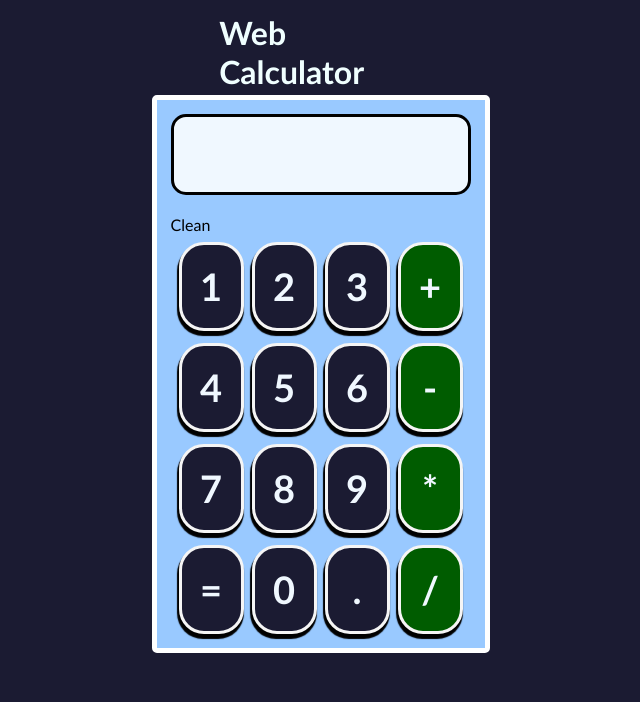
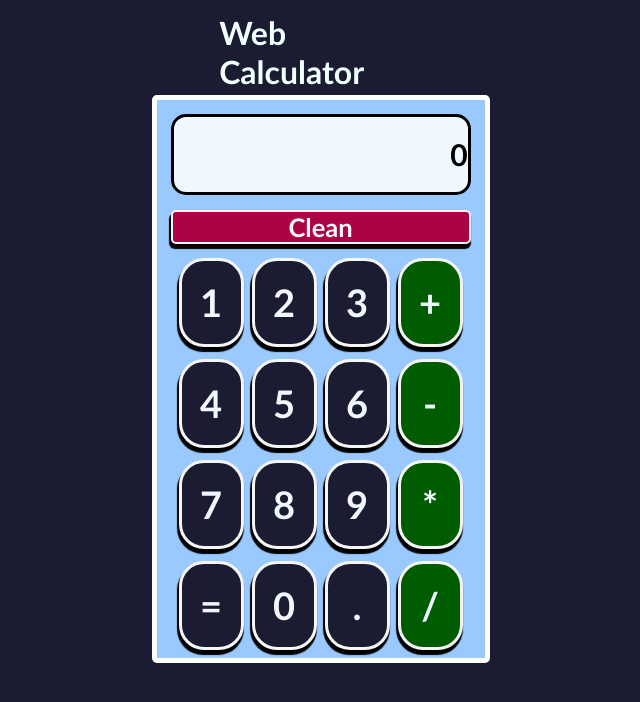
Before and after one commit to Santi846/calculator, a React (Create React App) app: page / in a window 1280 px wide. Shown: the top 702 px of the page, without its empty margins (423-1063 px from the left). Built offline with nearby package versions, Linux system fonts and the light colour scheme.

Commit message:
Clean button

```diff
--- a/src/App.css
+++ b/src/App.css
@@ -24,7 +24,7 @@ body {
 
 .container_calculator {
   width: 300px;
-  height: 520px;
+  height: 530px;
   padding: 14px;
   background: #99c9ff;
   border-radius: 5px;
--- a/src/App.js
+++ b/src/App.js
@@ -2,37 +2,50 @@ import './App.css';
 import { Button } from './components/button.jsx';
 import { Terminal } from './components/terminal.jsx';
 import { CleanButton } from './components/clean button.jsx';
+import { useState } from 'react';
 
 function App() {
+
+   const [ input, setInput ] = useState(0);
+
+   const addInput = value => {
+    setInput(input + value);
+   }
+
+   const restart = value => {
+    setInput(0);
+   }
+
+
   return (
     <div className="App">
       <h1 className='title'>Web Calculator</h1>
       <div className='container_calculator'>
-        <Terminal></Terminal>
-        <CleanButton>Clean</CleanButton>
+        <Terminal input={input} ></Terminal>
+        <CleanButton restart={restart}>Clean</CleanButton>
         <div className='calculator_row'>
-          <Button>1</Button>
-          <Button>2</Button>
-          <Button>3</Button>
-          <Button>+</Button>
+          <Button manageClick={addInput}>1</Button>
+          <Button manageClick={addInput}>2</Button>
+          <Button manageClick={addInput}>3</Button>
+          <Button manageClick={addInput}>+</Button>
         </div>
         <div className='calculator_row'>
-        <Button>4</Button>
-        <Button>5</Button>
-        <Button>6</Button>
-        <Button>-</Button>
+        <Button manageClick={addInput}>4</Button>
+        <Button manageClick={addInput}>5</Button>
+        <Button manageClick={addInput}>6</Button>
+        <Button manageClick={addInput}>-</Button>
         </div>
         <div className='calculator_row'>
-        <Button>7</Button>
-        <Button>8</Button>
-        <Button>9</Button>
-        <Button>*</Button>
+        <Button manageClick={addInput}>7</Button>
+        <Button manageClick={addInput}>8</Button>
+        <Button manageClick={addInput}>9</Button>
+        <Button manageClick={addInput}>*</Button>
         </div>
         <div className='calculator_row'>
-        <Button>=</Button>
-        <Button>0</Button>
-        <Button>.</Button>
-        <Button>/</Button>
+        <Button manageClick={addInput}>=</Button>
+        <Button manageClick={addInput}>0</Button>
+        <Button manageClick={addInput}>.</Button>
+        <Button manageClick={addInput}>/</Button>
         </div>
         <div className='calculator_row'></div>
 
--- a/src/components/button.jsx
+++ b/src/components/button.jsx
@@ -8,7 +8,9 @@ export function Button(props) {
     };
 
     return (
-        <div className={`calculator_button ${isOperator(props.children) ? 'operator' : ''}`.trimEnd()}>
+        <div className={`calculator_button ${isOperator(props.children) ? 'operator' : ''}`.trimEnd()}
+         onClick={() => props.manageClick(props.children)}
+        >
             {props.children}
         </div>
     );
--- a/src/components/clean button.jsx
+++ b/src/components/clean button.jsx
@@ -1,8 +1,11 @@
 import React from "react";
+import './styles/clean button.css';
 
  export const CleanButton = (props) => {
     return (
-        <div className='clean_button'>
+        <div className='clean_button'
+        onClick={() => props.restart(props.children)}
+        >
             {props.children}
         </div>
     );
--- /dev/null
+++ b/src/components/styles/clean button.css
@@ -0,0 +1,37 @@
+.clean_button{
+    height: 20px;
+    font-size: 1.6em;
+    padding-bottom: 5px;
+    padding-top: 5px;
+    display: flex;
+    flex: 1 1;
+    background: #ac0246;
+    margin-top: 8px;
+    margin-bottom: 10px;
+    justify-content: center;
+    align-items: center;
+    color: aliceblue;
+    font-weight: bold;
+    border: solid 2px whitesmoke;
+    border-radius: 5px;
+    box-shadow: -1px 4px 1px 1px black;
+}
+
+.clean_button:hover{
+    height: 20px;
+    font-size: 1.6em;
+    padding-bottom: 5px;
+    padding-top: 5px;
+    display: flex;
+    flex: 1 1;
+    background: aliceblue;
+    margin-top: 8px;
+    justify-content: center;
+    align-items: center;
+    color: #1b1b32;
+    font-weight: bold;
+    border: solid 2px #1b1b32;
+    border-radius: 5px;
+    cursor: pointer;
+    user-select: none;
+}
--- a/src/components/styles/terminal.css
+++ b/src/components/styles/terminal.css
@@ -2,7 +2,7 @@
     height: 75px;
     border-radius: 15px;
     border: 3px solid black;
-    margin-bottom: 20px;
+    margin-bottom: 15px;
     display: flex;
     justify-content: flex-end;
     background: aliceblue;
```
